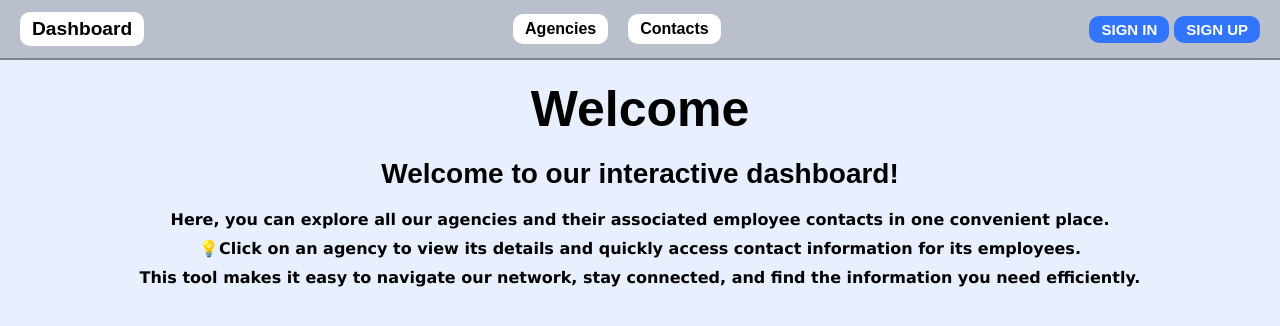
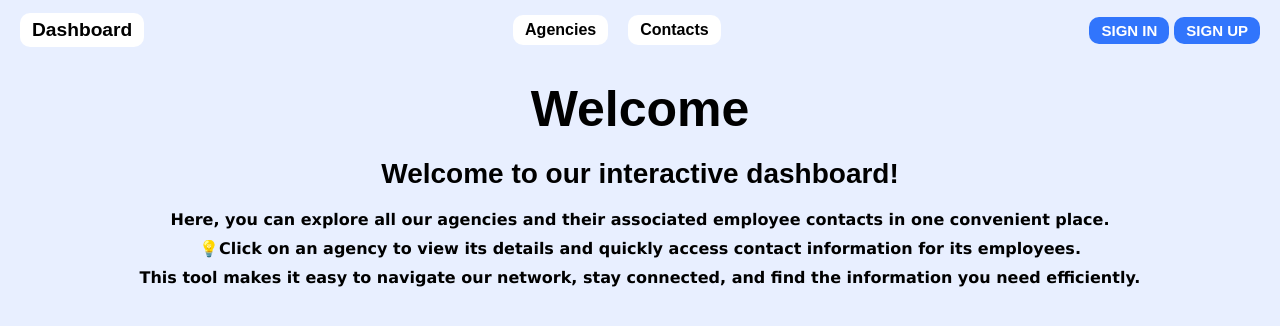
Before and after one commit to elaljo/Dashboard_app, a Next.js app: page / in a window 1280 px wide. Shown: the top 326 px of the page. Built offline with nearby package versions, Linux system fonts and the light colour scheme; no server answers.

Commit message:
change header design

```diff
--- a/app/layout.module.css
+++ b/app/layout.module.css
@@ -9,9 +9,8 @@
     left: 0;
     right: 0;
     height: 60px;
-    background: rgba(0, 0, 0, 0.2);
+    background: rgb(232, 239, 255);
     backdrop-filter: blur(10px);
-    border-bottom: 2px solid rgba(0, 0, 0, 0.3);
     z-index: 1000;
 }
 .content {
```
